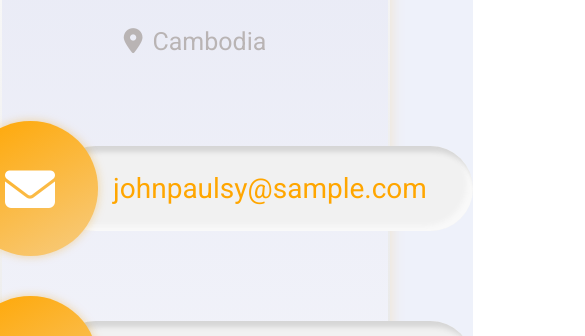
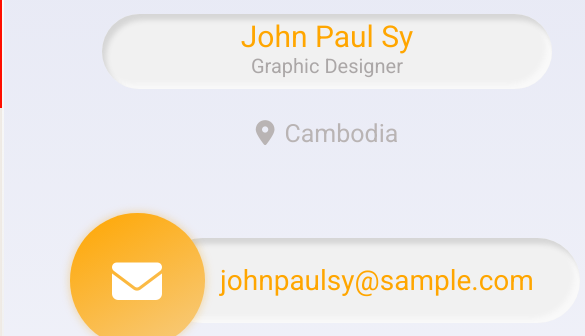
Before and after one commit to hearthlytorepalma/iaig-digital-card, a plain HTML site: page index.html in a window 390 px wide. Shown: the part 736-1072 px from the top of the page, 585 px wide, since content can reach past the window. Drawn offline with Linux system fonts and the light colour scheme.

Commit message:
mobile view v4

```diff
--- a/css/style.css
+++ b/css/style.css
@@ -4,6 +4,7 @@
 Designed by: Nicole Naga
 Programmed by: Hearthly Torepalma
 ========*/
+
 
 *{
     margin: 0;
@@ -12,19 +13,19 @@ Programmed by: Hearthly Torepalma
     font-family: 'Roboto', sans-serif;
 }
 body{
+    width: 100%;
     background-image: url("bg-original.png");
     background-size:cover;
-    display: flex;
     justify-content: center;
-    margin-top:160px;
-    margin-bottom: 20px;
-    text-align: center;
-
-
+      text-align: center;
+    align-items: center;
+    justify-content: center;
 }
 
 .container {
-
+    position: relative;
+    top: 150px;
+    margin: -10px auto;
     border-radius: 12%;
     border: double 2px transparent;
     background-image: linear-gradient(rgb(229, 231, 244),rgb(255, 255, 255)),
@@ -35,7 +36,7 @@ body{
     display: flex;
     flex-direction:column;
     align-items: center;
-    min-height: 550px;
+    min-height: 600px;
     width: 650px;;
     /*box-shadow: 2px 5px 10px 0 rgba(0, 0, 0, 0.15); */
     box-shadow: 0 0 15px 0 rgba(255, 166, 0, 0.183);
@@ -326,18 +327,21 @@ body{
 
     body {
         background-image: url("mobile-bg.jpg");
-        background-size:cover;
-        display: flex;
-        justify-content: center;
-        min-height: 100%;
+        border: 2px solid red;
+        max-width: 100%;
+        max-height: 100%;
+        position: absolute;
+
+
 
     }
     .container {
-        margin-top: 300px;
+        margin-top: 400px;
         min-width: 85%;
         border-radius: 100px;
         flex-flow: wrap;
         justify-content: space-evenly;
+
 
 
     }
@@ -400,7 +404,7 @@ body{
     }
     .con-area{
 
-        margin: 20px 0 20px 0;
+        margin: 20px 0 20px -50px;
         justify-content: center;
         align-items: center;
         align-content: center;
@@ -440,6 +444,12 @@ body{
         width: 560px;
         min-height: 100px;
         font-size: 25px;
+
+    }
+    .site-link:active{
+
+        width: 560px;
+
 
     }
     .links-area {
@@ -490,19 +500,15 @@ body{
         cursor: pointer;
         transition: ease-out .09s;
     }
-
     .share:active{
 
+
     }
-
     .share-area>p{
-
 
     }
     .xx{
         font-size: 20px;
         margin-bottom: 25px;
     }
-
-
 }
```
Also changed, not shown: index.html (+1 -0 lines).
